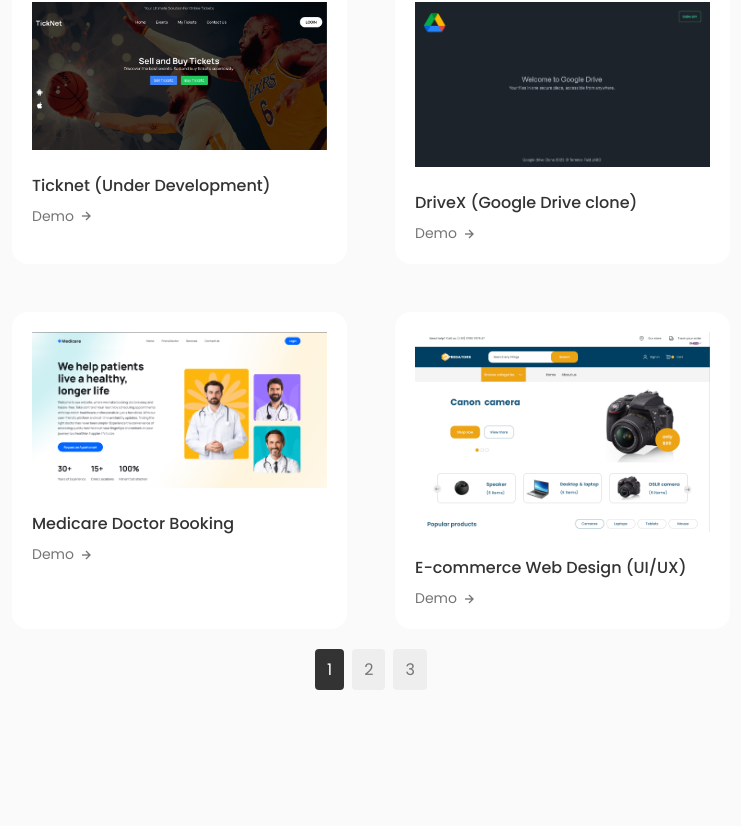
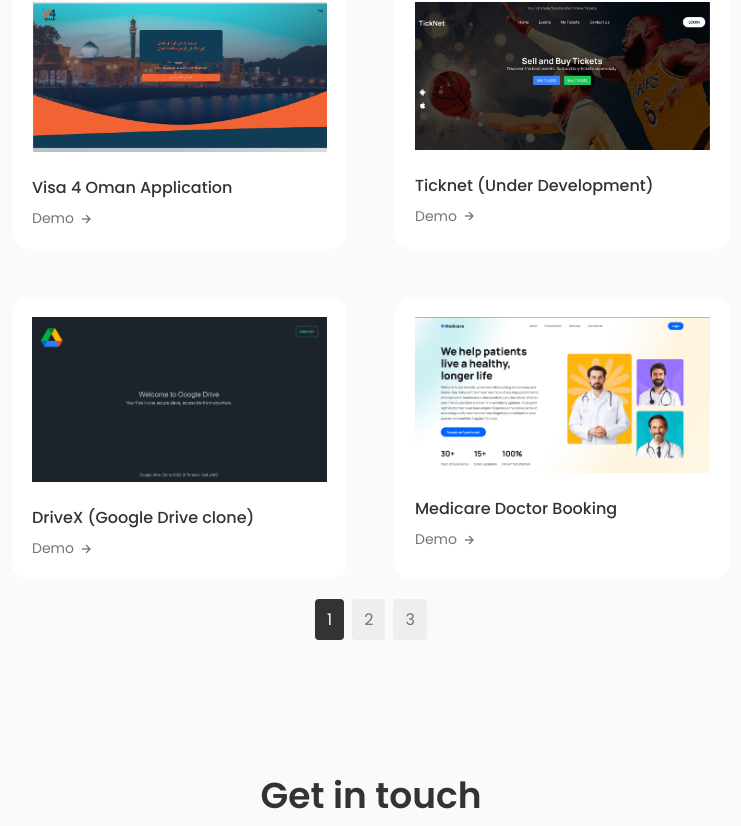
Before and after one commit to faid-terence/Personal-Portfolio, a React (Vite) app: page / in a window 1280 px wide. Shown: the part 3691-4517 px from the top of the page, without its empty margins (269-1010 px from the left). Built offline with nearby package versions, Linux system fonts and the light colour scheme.

Commit message:
Add new project to portfolio:Visa 4 Oman

```diff
--- a/src/components/Portfolio/Data.js
+++ b/src/components/Portfolio/Data.js
@@ -8,9 +8,17 @@ import Work7 from "../../assets/flix2.png";
 import Work8 from "../../assets/smoothies.png";
 import Work9 from "../../assets/drive-clone.png";
 import ticknet from "../../assets/ticknet2.png";
+import oman from "../../assets/oman.png";
 export const projectsData = [
   {
     id: 1,
+    image: oman,
+    title: "Visa 4 Oman Application",
+    category: "Front-end",
+    link: "https://visa-4-oman-faid.vercel.app/",
+  },
+  {
+    id: 2,
     image: ticknet,
     title: "Ticknet (Under Development)",
     category: "web",
@@ -18,42 +26,42 @@ export const projectsData = [
   },
 
   {
-    id: 2,
+    id: 3,
     image: Work9,
     title: "DriveX (Google Drive clone)",
     category: "web",
     link: "https://google-drive-clone-faid.vercel.app/",
   },
   {
-    id: 3,
+    id: 4,
     image: Work4,
     title: "Medicare Doctor Booking",
     category: "web",
     link: "https://bookwithfaid.netlify.app/",
   },
   {
-    id: 4,
+    id: 5,
     image: Work1,
     title: "E-commerce Web Design (UI/UX)",
     category: "design",
     link: "https://www.figma.com/file/uIqHkoLiY4wwAFojUDocwF/Ecommerce_predators?type=design&node-id=0-1&mode=design&t=irFwLCRcoqxehF5G-0  ",
   },
   {
-    id: 5,
+    id: 6,
     image: Work6,
     title: "Personal Portfolio Sample",
     category: "web",
     link: "https://faid-terence.github.io/Andela-Capstone-Project-Frontend/",
   },
   {
-    id: 6,
+    id: 7,
     image: Work5,
     title: "Learn To Code With Faid",
     category: "Web",
     link: "https://codewithfaid.netlify.app/",
   },
   {
-    id: 7,
+    id: 8,
     image: Work2,
     title: "Shop With Terence",
     category: "app",
@@ -61,14 +69,14 @@ export const projectsData = [
   },
 
   {
-    id: 8,
+    id: 9,
     image: Work8,
     title: "Terence Smoothies(Auth)",
     category: "design",
     link: "https://copper-armadillo-kilt.cyclic.app/",
   },
   {
-    id: 9,
+    id: 10,
     image: Work7,
     title: "Flix with Faid (Netflix Clone)",
     category: "design",
```
Also changed, not shown: src/assets/oman.png (added).
